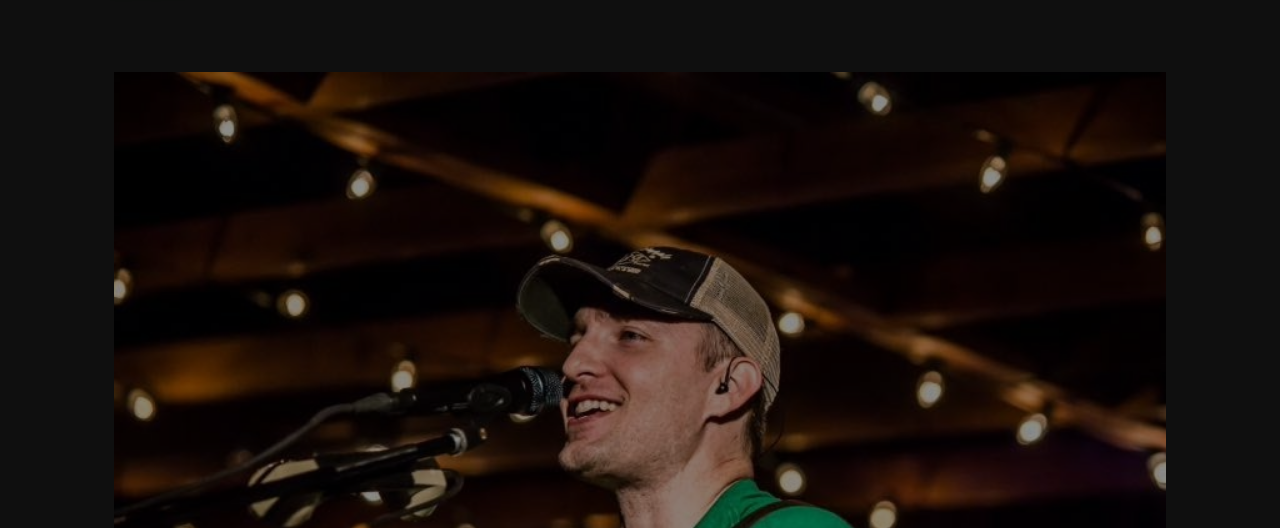
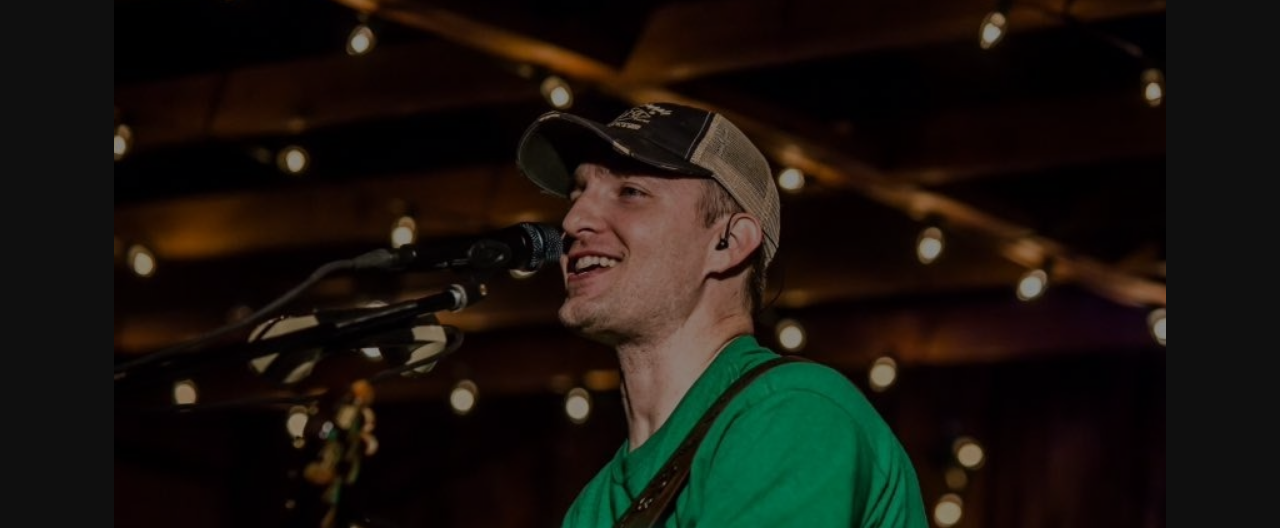
Before and after one commit to 4npcjp7gt5-web/mattkindle, an Astro site: page / in a window 1280 px wide. Shown: the part 72-600 px from the top of the page. Built offline with nearby package versions, Linux system fonts and the light colour scheme; Astro itself is replaced by a stand-in of ours; a script that the page names is missing; a web font is replaced by a local one.

Commit message:
Update index.astro

```diff
--- a/src/pages/index.astro
+++ b/src/pages/index.astro
@@ -51,7 +51,7 @@ const tagline = "MATT KINDLE";
       main {
         max-width: 1100px;
         margin: 0 auto;
-        padding: 3rem 1.5rem 6rem;
+        padding: 0 1.5rem 6rem;
       }
 
       section {
@@ -76,10 +76,11 @@ const tagline = "MATT KINDLE";
         min-height: 100vh;
         background-image: url("/mattkindle/images/hero.jpg");
         background-size: cover;
-        background-position: center;
+        background-position: center top;
         display: flex;
         align-items: flex-end;
         justify-content: center;
+        margin-top: 0;
         }
       .hero-overlay {
         position: absolute;
```
